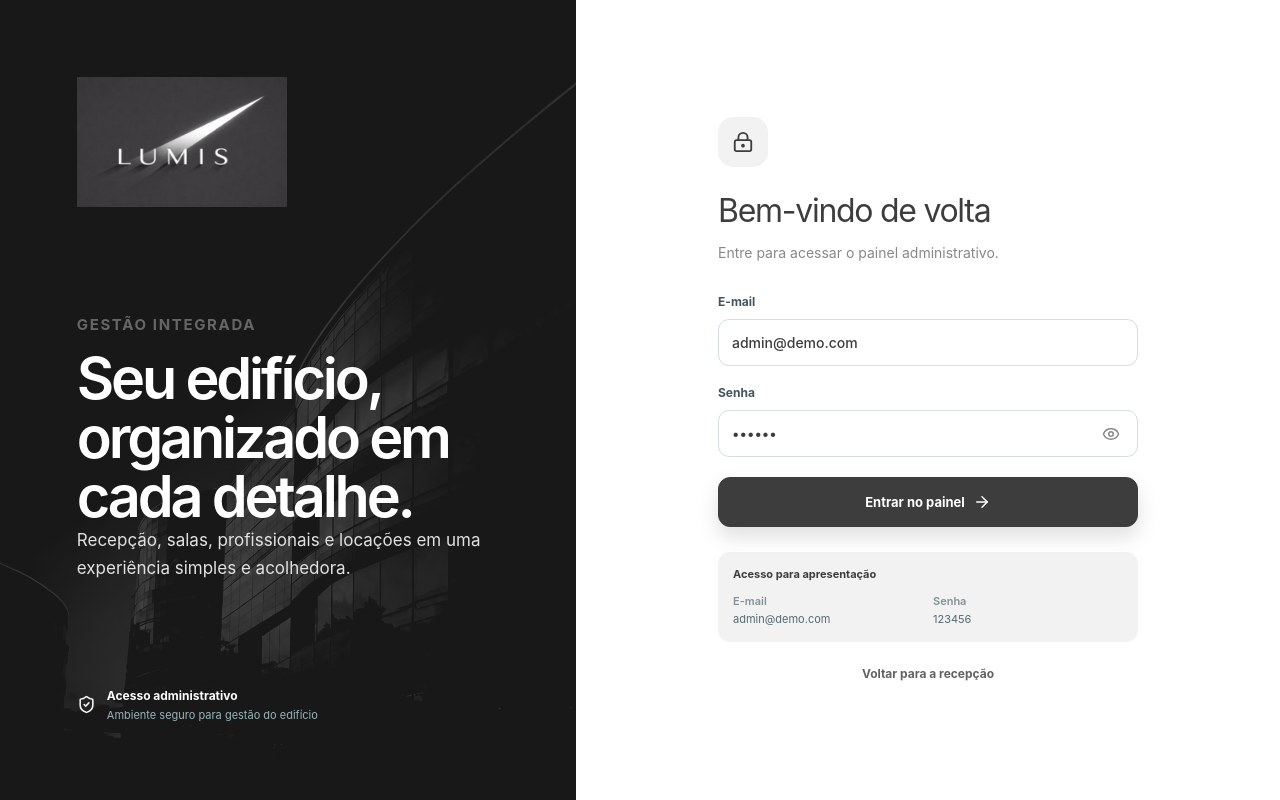
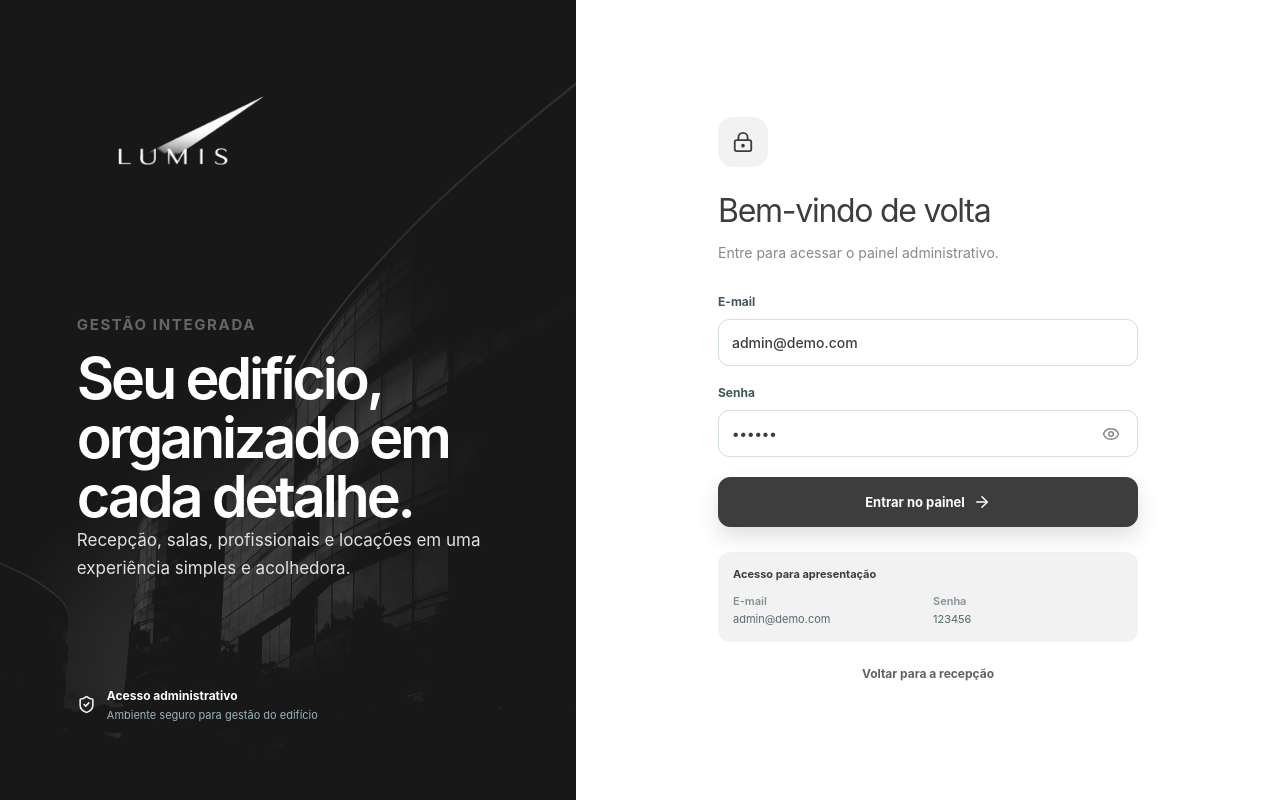
Before and after one commit to 1ryann/recepcaolumis, a React (Vite) app in the folder recepcaototem/ClientApp/: page /login in a window 1280 px wide. Built offline with nearby package versions, Linux system fonts and the light colour scheme.

Commit message:
blend login logo with brand background

```diff
--- a/recepcaototem/ClientApp/src/pages/Login.tsx
+++ b/recepcaototem/ClientApp/src/pages/Login.tsx
@@ -28,13 +28,13 @@ export function Login() {
   return (
     <main className="login-page">
       <section className="login-brand-panel">
-        <div className="login-brand-top"><img className="login-logo" src="/lumis-logo.png" alt="LUMIS" /></div>
+        <div className="login-brand-top"><img className="login-logo" src="/lumis-logo-transparent.png" alt="LUMIS" /></div>
         <div className="login-message"><span className="eyebrow eyebrow-light">Gestão integrada</span><h1>Seu edifício, organizado em cada detalhe.</h1><p>Recepção, salas, profissionais e locações em uma experiência simples e acolhedora.</p></div>
         <div className="login-trust"><ShieldCheck size={19} /><span><strong>Acesso administrativo</strong><small>Ambiente seguro para gestão do edifício</small></span></div>
       </section>
       <section className="login-form-panel">
         <div className="login-form-wrap">
-          <div className="login-mobile-logo"><img src="/lumis-logo.png" alt="LUMIS" /></div>
+          <div className="login-mobile-logo"><img src="/lumis-logo-transparent.png" alt="LUMIS" /></div>
           <span className="login-icon"><LockKeyhole size={22} /></span>
           <h2>Bem-vindo de volta</h2>
           <p>Entre para acessar o painel administrativo.</p>
```
